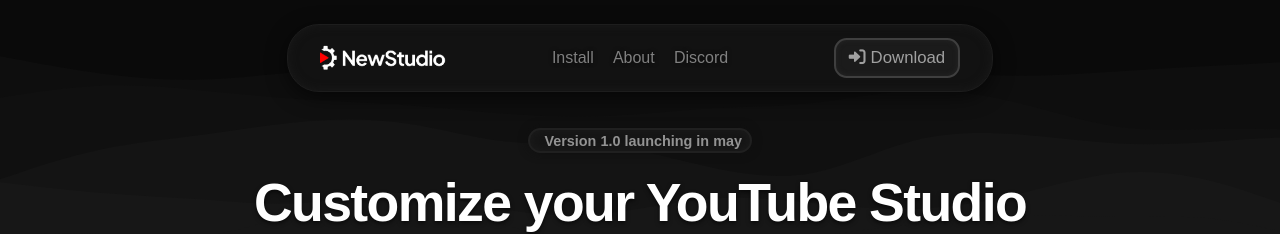
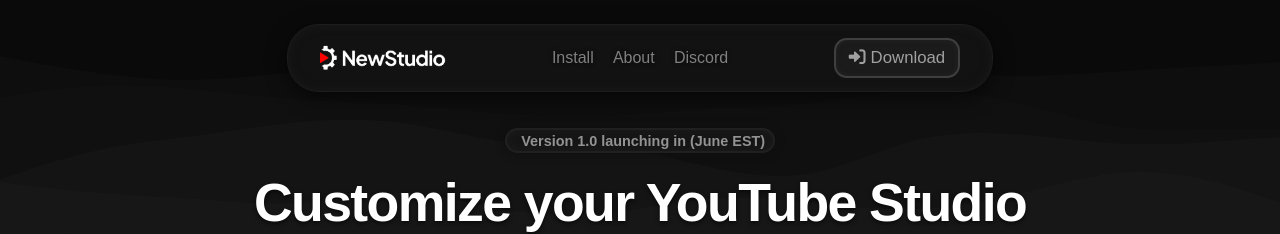
Before and after one commit to beforeblazergithub/newstudio-frontend, a Next.js app: page / in a window 1280 px wide. Shown: the top 234 px of the page. Built offline with nearby package versions, Linux system fonts and the light colour scheme; a web font is replaced by a local one.

Commit message:
Update Header.jsx

```diff
--- a/src/components/Header.jsx
+++ b/src/components/Header.jsx
@@ -70,7 +70,7 @@
       <div className="header">
         <h3 className="pill">
           <i className="fa-solid fa-rocket-launch"></i>
-          Version 1.0 launching in may
+          Version 1.0 launching in (June EST)
         </h3>
         <div className="slogan">
           <h2>
```
